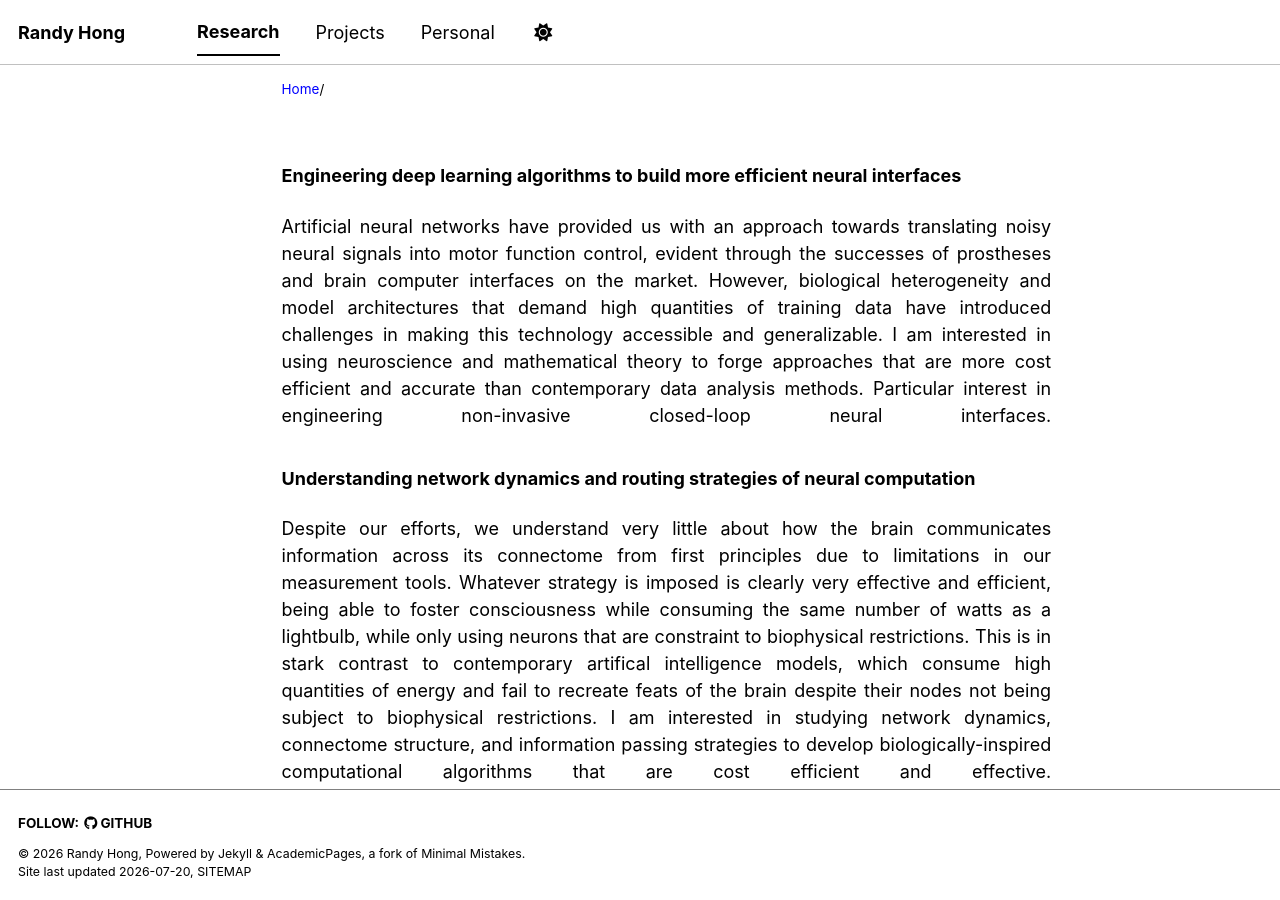
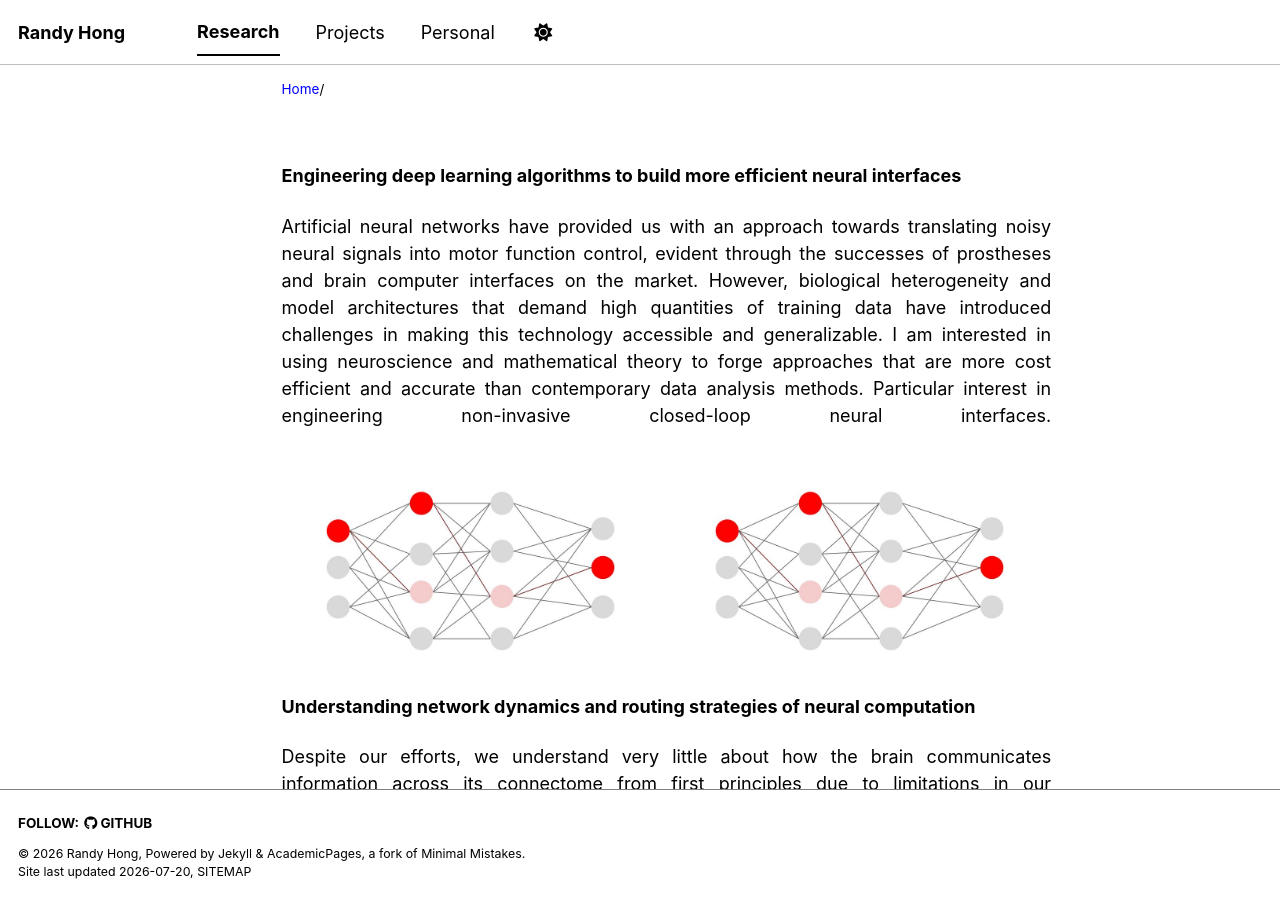
Before and after one commit to randyhongg/randyhongg.github.io, a Jekyll site: the page built from _pages/research.md, in a window 1280 px wide and 900 px high. Built offline with Jekyll 4.4.1, drawn with Linux system fonts in a browser that asks for light colours; a style sheet for code colours, icons or effects is not loaded.

Commit message:
Update research.md

```diff
--- a/_pages/research.md
+++ b/_pages/research.md
@@ -12,6 +12,11 @@ Artificial neural networks have provided us with an approach towards translating
 
 </div>
 
+<div style="display: flex; gap: 12px; margin: 16px 0;">
+  <img src="../images/graph_visual.jpg" style="width: 49%; border-radius: 6px;">
+  <img src="../images/graph_visual.jpg" style="width: 49%; border-radius: 6px;">
+</div>
+
 **Understanding network dynamics and routing strategies of neural computation**
 
 <div style="text-align: justify; text-align-last: justify; margin-bottom: 2rem;">
@@ -21,8 +26,8 @@ Despite our efforts, we understand very little about how the brain communicates
 </div>
 
 <div style="display: flex; gap: 12px; margin: 16px 0;">
-  <img src="../images/graph.jpg" style="width: 49%; border-radius: 6px;">
-  <img src="../images/graph.jpg" style="width: 49%; border-radius: 6px;">
+  <img src="../images/graph_visual.jpg" style="width: 49%; border-radius: 6px;">
+  <img src="../images/graph_visual.jpg" style="width: 49%; border-radius: 6px;">
 </div>
 
 ## Conference Presentations
```
